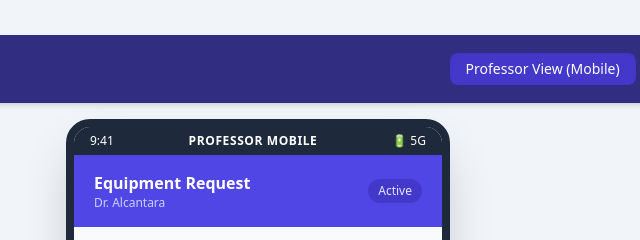
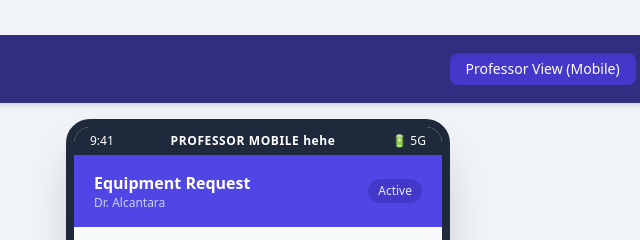
Before and after one commit to seanjbalmana01-beep/LabAsset, a plain HTML site: page frontend/public/index.html in a window 1280 px wide. Shown: the top 240 px of the page, 382-1022 px from the left. Drawn offline with nearby package versions, Linux system fonts and the light colour scheme; no server answers.

Commit message:
Update header

```diff
--- a/frontend/public/index.html
+++ b/frontend/public/index.html
@@ -31,7 +31,7 @@
             <!-- Mobile Status Bar -->
             <div class="bg-slate-800 text-white text-xs px-4 py-1.5 flex justify-between items-center select-none">
                  <span>9:41</span>
-                <span class="font-semibold tracking-wider">PROFESSOR MOBILE</span>
+                <span class="font-semibold tracking-wider">PROFESSOR MOBILE hehe</span>
                 <span>🔋 5G</span>
             </div>
 
```
